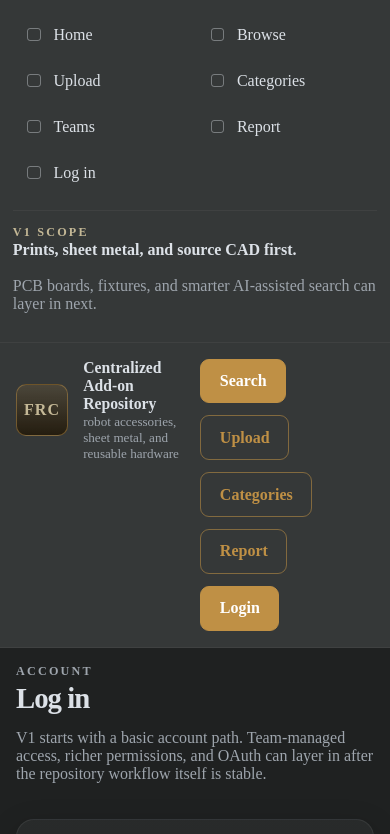
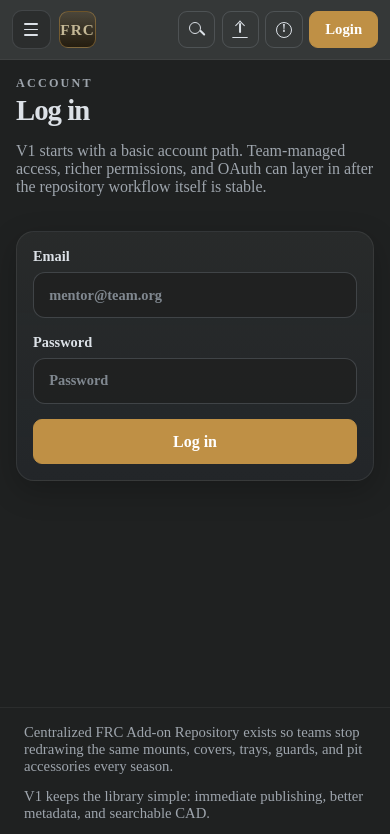
Before and after one commit to GrahamPinnell-hub/Centralized-FRC-Add-on-Repository, a Next.js app: page /login in a window 390 px wide. Shown: the top 834 px of the page. Built offline with nearby package versions, Linux system fonts and the light colour scheme.

Commit message:
Tighten the mobile site header

```diff
--- a/app/globals.css
+++ b/app/globals.css
@@ -75,12 +75,14 @@
   display: inline-flex;
   align-items: center;
   justify-content: center;
-  min-height: 2.8rem;
-  padding: 0.72rem 1.15rem;
+  gap: 0.5rem;
+  min-height: 2.55rem;
+  padding: 0.58rem 0.92rem;
   border: 1px solid rgba(191, 144, 69, 0.56);
   border-radius: var(--radius-btn);
   background: transparent;
   color: var(--accent);
+  font-size: 0.95rem;
   font-weight: 700;
   transition:
     border-color 140ms ease,
@@ -104,6 +106,92 @@
   background: var(--accent-strong);
   border-color: var(--accent-strong);
   color: #fff;
+}
+
+.action-icon {
+  position: relative;
+  display: inline-block;
+  width: 1rem;
+  height: 1rem;
+  flex: 0 0 auto;
+}
+
+.action-icon-search::before {
+  content: "";
+  position: absolute;
+  inset: 0.05rem 0.24rem 0.24rem 0.05rem;
+  border: 0.12rem solid currentColor;
+  border-radius: 999px;
+}
+
+.action-icon-search::after {
+  content: "";
+  position: absolute;
+  right: 0.02rem;
+  bottom: 0.08rem;
+  width: 0.42rem;
+  height: 0.12rem;
+  border-radius: 999px;
+  background: currentColor;
+  transform: rotate(45deg);
+  transform-origin: right center;
+}
+
+.action-icon-upload {
+  border-bottom: 0.12rem solid currentColor;
+  border-radius: 0.08rem;
+}
+
+.action-icon-upload::before {
+  content: "";
+  position: absolute;
+  left: 50%;
+  top: 0.08rem;
+  width: 0.12rem;
+  height: 0.62rem;
+  border-radius: 999px;
+  background: currentColor;
+  transform: translateX(-50%);
+}
+
+.action-icon-upload::after {
+  content: "";
+  position: absolute;
+  left: 50%;
+  top: 0.02rem;
+  width: 0.38rem;
+  height: 0.38rem;
+  border-top: 0.12rem solid currentColor;
+  border-left: 0.12rem solid currentColor;
+  transform: translateX(-50%) rotate(45deg);
+}
+
+.action-icon-report {
+  border: 0.12rem solid currentColor;
+  border-radius: 999px;
+}
+
+.action-icon-report::before {
+  content: "!";
+  position: absolute;
+  inset: -0.02rem 0 0;
+  display: grid;
+  place-items: center;
+  font-size: 0.74rem;
+  font-weight: 800;
+  line-height: 1;
+}
+
+.sr-only {
+  position: absolute;
+  width: 1px;
+  height: 1px;
+  padding: 0;
+  margin: -1px;
+  overflow: hidden;
+  clip: rect(0, 0, 0, 0);
+  white-space: nowrap;
+  border: 0;
 }
 
 input,
@@ -208,38 +296,141 @@
   align-items: center;
   justify-content: space-between;
   gap: 1rem;
-  padding: 1.1rem 1.45rem;
+  padding: 0.78rem 1.1rem;
   border-bottom: 1px solid rgba(128, 128, 128, 0.12);
   background: var(--bg-soft);
+}
+
+.topbar-leading {
+  display: flex;
+  align-items: center;
+  gap: 0.78rem;
+  min-width: 0;
+}
+
+.mobile-nav {
+  display: none;
+  position: relative;
+}
+
+.mobile-nav summary {
+  list-style: none;
+}
+
+.mobile-nav summary::-webkit-details-marker {
+  display: none;
+}
+
+.menu-toggle {
+  display: inline-flex;
+  align-items: center;
+  justify-content: center;
+  width: 2.7rem;
+  height: 2.7rem;
+  border: 1px solid rgba(168, 176, 187, 0.18);
+  border-radius: 10px;
+  background: rgba(31, 33, 33, 0.42);
+  color: var(--text);
+  cursor: pointer;
+}
+
+.menu-bars {
+  display: grid;
+  gap: 0.22rem;
+}
+
+.menu-bars span {
+  display: block;
+  width: 1.02rem;
+  height: 0.12rem;
+  border-radius: 999px;
+  background: currentColor;
+}
+
+.mobile-nav-panel {
+  display: none;
+}
+
+.mobile-nav[open] .mobile-nav-panel {
+  position: fixed;
+  top: 4.35rem;
+  left: 0.75rem;
+  right: 0.75rem;
+  display: grid;
+  gap: 1rem;
+  max-width: 24rem;
+  padding: 1rem;
+  border: 1px solid rgba(128, 128, 128, 0.18);
+  border-radius: 16px;
+  background: rgba(53, 56, 56, 0.98);
+  box-shadow: var(--shadow);
+}
+
+.mobile-nav-links {
+  display: grid;
+  gap: 0.45rem;
+}
+
+.mobile-nav-link {
+  display: flex;
+  align-items: center;
+  min-height: 2.8rem;
+  padding: 0.7rem 0.85rem;
+  border: 1px solid rgba(168, 176, 187, 0.14);
+  border-radius: 12px;
+  background: rgba(31, 33, 33, 0.34);
+}
+
+.mobile-nav-note {
+  padding-top: 0.1rem;
+  border-top: 1px solid rgba(128, 128, 128, 0.14);
+}
+
+.mobile-nav-note strong {
+  display: block;
+  margin: 0.35rem 0 0.25rem;
+  color: #fff;
+  line-height: 1.3;
 }
 
 .brand {
   display: flex;
   align-items: center;
-  gap: 0.95rem;
+  gap: 0.72rem;
   min-width: 0;
 }
 
 .brand-copy {
   display: grid;
   gap: 0.1rem;
+  min-width: 0;
 }
 
 .brand-copy strong {
-  font-size: 0.98rem;
+  font-size: 0.94rem;
+  white-space: nowrap;
+  overflow: hidden;
+  text-overflow: ellipsis;
 }
 
 .brand-copy small {
   color: var(--muted);
-  font-size: 0.82rem;
+  font-size: 0.76rem;
+  white-space: nowrap;
+  overflow: hidden;
+  text-overflow: ellipsis;
+}
+
+.brand-title-short {
+  display: none;
 }
 
 .brand-mark {
   display: inline-flex;
   align-items: center;
   justify-content: center;
-  width: 3.25rem;
-  height: 3.25rem;
+  width: 2.9rem;
+  height: 2.9rem;
   flex: 0 0 auto;
   border: 1px solid rgba(191, 144, 69, 0.48);
   border-radius: 10px;
@@ -251,8 +442,9 @@
 
 .top-actions {
   display: flex;
-  flex-wrap: wrap;
-  gap: 0.75rem;
+  flex-wrap: nowrap;
+  gap: 0.55rem;
+  align-items: center;
 }
 
 .content-shell {
@@ -751,21 +943,7 @@
   }
 
   .sidebar {
-    position: static;
-    height: auto;
-    padding: 0.8rem;
-    border-right: 0;
-    border-bottom: 1px solid rgba(128, 128, 128, 0.12);
-  }
-
-  .sidebar-nav {
-    grid-template-columns: repeat(auto-fit, minmax(120px, 1fr));
-    padding: 0;
-  }
-
-  .sidebar-note {
-    margin: 0;
-    padding: 0.85rem 0 0;
+    display: none;
   }
 
   .topbar,
@@ -785,21 +963,32 @@
   }
 
   .topbar {
-    padding: 1rem;
+    padding: 0.72rem 0.92rem;
   }
 
   .content-shell {
     padding: 1rem;
   }
+
+  .mobile-nav {
+    display: block;
+  }
 }
 
 @media (max-width: 720px) {
   .topbar {
-    align-items: flex-start;
+    gap: 0.7rem;
+    align-items: center;
+    padding: 0.62rem 0.72rem;
+  }
+
+  .topbar-leading {
+    gap: 0.5rem;
   }
 
   .top-actions {
-    width: 100%;
+    gap: 0.38rem;
+    margin-left: auto;
   }
 
   .hero-banner h1,
@@ -824,4 +1013,59 @@
   .file-actions {
     justify-content: flex-start;
   }
+
+  .brand-copy {
+    display: none;
+  }
+
+  .menu-toggle {
+    width: 2.45rem;
+    height: 2.45rem;
+  }
+
+  .menu-bars span {
+    width: 0.92rem;
+  }
+
+  .brand-mark {
+    width: 2.35rem;
+    height: 2.35rem;
+    border-radius: 9px;
+    font-size: 0.95rem;
+  }
+
+  .action-link {
+    min-height: 2.35rem;
+    padding: 0.5rem 0.78rem;
+    font-size: 0.92rem;
+  }
+
+  .action-link.mobile-icon-only {
+    width: 2.35rem;
+    min-width: 2.35rem;
+    padding: 0;
+    border-color: rgba(168, 176, 187, 0.22);
+    color: var(--text);
+  }
+
+  .action-link.mobile-icon-only .action-label {
+    position: absolute;
+    width: 1px;
+    height: 1px;
+    padding: 0;
+    margin: -1px;
+    overflow: hidden;
+    clip: rect(0, 0, 0, 0);
+    white-space: nowrap;
+    border: 0;
+  }
+
+  .action-link.mobile-icon-only.primary {
+    color: #fff;
+  }
+
+  .action-link.primary {
+    min-width: 4.35rem;
+    padding-inline: 0.85rem;
+  }
 }
--- a/src/components/ui.tsx
+++ b/src/components/ui.tsx
@@ -31,10 +31,9 @@
 ];
 
 const topActions = [
-  { href: "/parts", label: "Search", primary: true },
-  { href: "/upload", label: "Upload" },
-  { href: "/categories/swerve-covers", label: "Categories" },
-  { href: "/report", label: "Report" },
+  { href: "/parts", label: "Search", icon: "search", mobileIconOnly: true },
+  { href: "/upload", label: "Upload", icon: "upload", mobileIconOnly: true },
+  { href: "/report", label: "Report", icon: "report", mobileIconOnly: true },
   { href: "/login", label: "Login", primary: true }
 ];
 
@@ -71,21 +70,51 @@
       </aside>
       <div className="main-shell">
         <header className="topbar">
+          <div className="topbar-leading">
+            <details className="mobile-nav">
+              <summary className="menu-toggle" aria-label="Open site navigation">
+                <span className="menu-bars" aria-hidden="true">
+                  <span />
+                  <span />
+                  <span />
+                </span>
+              </summary>
+              <div className="mobile-nav-panel">
+                <nav className="mobile-nav-links">
+                  {sidebarLinks.map((link) => (
+                    <Link key={`mobile-${link.href}`} href={link.href} className="mobile-nav-link">
+                      {link.label}
+                    </Link>
+                  ))}
+                </nav>
+                <section className="mobile-nav-note">
+                  <p className="eyebrow">V1 Scope</p>
+                  <strong>Prints, sheet metal, and source CAD first.</strong>
+                  <p>PCB boards, fixtures, and smarter AI-assisted search can layer in next.</p>
+                </section>
+              </div>
+            </details>
             <Link href="/" className="brand">
               <span className="brand-mark">FRC</span>
               <span className="brand-copy">
-              <strong>Centralized Add-on Repository</strong>
+                <strong>
+                  <span className="brand-title-long">Centralized Add-on Repository</span>
+                  <span className="brand-title-short">FRC Repository</span>
+                </strong>
                 <small>robot accessories, sheet metal, and reusable hardware</small>
               </span>
             </Link>
+          </div>
           <nav className="top-actions">
             {topActions.map((action) => (
               <Link
                 key={action.href + action.label}
                 href={action.href}
-                className={`action-link${action.primary ? " primary" : ""}`}
+                className={`action-link${action.primary ? " primary" : ""}${action.mobileIconOnly ? " mobile-icon-only" : ""}`}
+                aria-label={action.label}
               >
-                {action.label}
+                {action.icon ? <span className={`action-icon action-icon-${action.icon}`} aria-hidden="true" /> : null}
+                <span className="action-label">{action.label}</span>
               </Link>
             ))}
           </nav>
```
Lines whose indentation alone changed are shown as unchanged.
